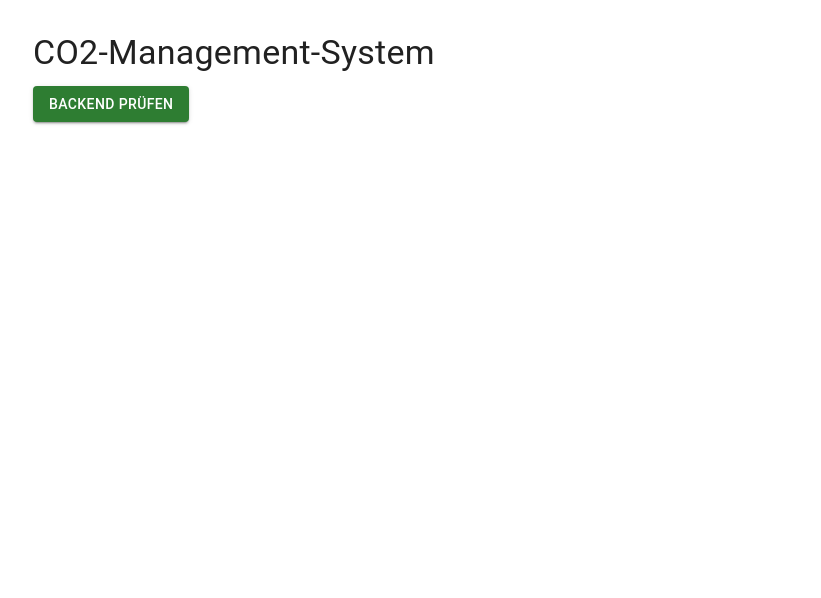
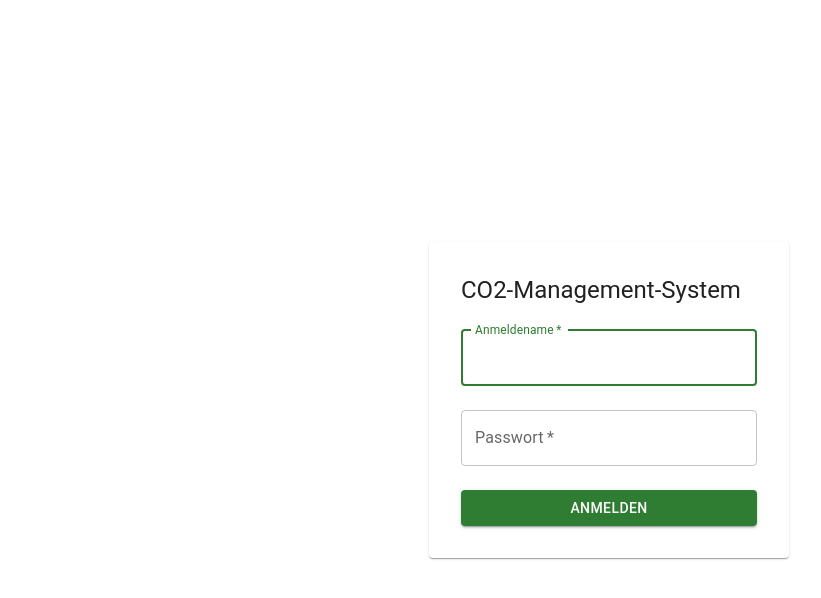
Before and after one commit to denniskrtn/co2-management-system, a React (Vite) app in the folder frontend/: page /anmeldung in a window 1280 px wide. Shown: the top 598 px of the page, without its empty margins (31-852 px from the left). Built offline with nearby package versions, Linux system fonts and the light colour scheme.

Commit message:
Add login page, auth context and role-based routes

```diff
--- a/frontend/package.json
+++ b/frontend/package.json
@@ -14,7 +14,8 @@
     "@emotion/styled": "^11.14.1",
     "@mui/material": "^9.5.0",
     "react": "^19.2.8",
-    "react-dom": "^19.2.8"
+    "react-dom": "^19.2.8",
+    "react-router": "^8.4.0"
   },
   "devDependencies": {
     "@eslint/js": "^10.0.1",
--- a/frontend/src/App.tsx
+++ b/frontend/src/App.tsx
@@ -1,24 +1,28 @@
-import { useState } from 'react'
-import { Button, Container, Typography } from '@mui/material'
+import { Navigate, Route, Routes } from 'react-router'
+import { RequireAuth } from './auth/RequireAuth'
+import { LoginPage } from './pages/LoginPage'
+import { PlaceholderPage } from './pages/PlaceholderPage'
 
 function App() {
-  const [status, setStatus] = useState('')
+  return (
+    <Routes>
+      <Route path="/anmeldung" element={<LoginPage />} />
 
-  const checkBackend = async () => {
-    const response = await fetch('/api/me')
-    setStatus(`Antwort vom Backend: ${response.status}`)
-  }
+      <Route element={<RequireAuth roles={['SUSTAINABILITY_OFFICER', 'MANAGER', 'USER']} />}>
+        <Route path="/auswertung" element={<PlaceholderPage title="Auswertung" />} />
+      </Route>
 
-  return (
-    <Container sx={{ mt: 4 }}>
-      <Typography variant="h4" gutterBottom>
-        CO2-Management-System
-      </Typography>
-      <Button variant="contained" onClick={checkBackend}>
-        Backend prüfen
-      </Button>
-      <Typography sx={{ mt: 2 }}>{status}</Typography>
-    </Container>
+      <Route element={<RequireAuth roles={['SUSTAINABILITY_OFFICER']} />}>
+        <Route path="/erfassung" element={<PlaceholderPage title="Erfassung" />} />
+      </Route>
+
+      <Route element={<RequireAuth roles={['ADMIN']} />}>
+        <Route path="/standortverwaltung" element={<PlaceholderPage title="Standortverwaltung" />} />
+        <Route path="/benutzerverwaltung" element={<PlaceholderPage title="Benutzerverwaltung" />} />
+      </Route>
+
+      <Route path="*" element={<Navigate to="/anmeldung" replace />} />
+    </Routes>
   )
 }
 
--- /dev/null
+++ b/frontend/src/api/client.ts
@@ -0,0 +1,51 @@
+const TOKEN_KEY = 'co2.token'
+
+export function getToken(): string | null {
+  return sessionStorage.getItem(TOKEN_KEY)
+}
+
+export function setToken(token: string | null): void {
+  if (token) {
+    sessionStorage.setItem(TOKEN_KEY, token)
+  } else {
+    sessionStorage.removeItem(TOKEN_KEY)
+  }
+}
+
+export class ApiError extends Error {
+  status: number
+
+  constructor(status: number, message: string) {
+    super(message)
+    this.status = status
+  }
+}
+
+let onUnauthorized: () => void = () => {}
+
+export function setUnauthorizedHandler(handler: () => void): void {
+  onUnauthorized = handler
+}
+
+export async function apiFetch<T>(path: string, options: RequestInit = {}): Promise<T> {
+  const headers = new Headers(options.headers)
+  headers.set('Content-Type', 'application/json')
+
+  const token = getToken()
+  if (token) {
+    headers.set('Authorization', `Bearer ${token}`)
+  }
+
+  const response = await fetch(path, { ...options, headers })
+
+  if (response.status === 401 && token) {
+    onUnauthorized()
+  }
+  if (!response.ok) {
+    throw new ApiError(response.status, `Anfrage fehlgeschlagen: ${response.status}`)
+  }
+  if (response.status === 204) {
+    return undefined as T
+  }
+  return (await response.json()) as T
+}
--- /dev/null
+++ b/frontend/src/auth/AuthContext.ts
@@ -0,0 +1,11 @@
+import { createContext } from 'react'
+import type { UserInfo } from './types'
+
+export interface AuthContextValue {
+  user: UserInfo | null
+  loading: boolean
+  login: (username: string, password: string) => Promise<UserInfo>
+  logout: () => void
+}
+
+export const AuthContext = createContext<AuthContextValue | null>(null)
--- /dev/null
+++ b/frontend/src/auth/AuthProvider.tsx
@@ -0,0 +1,43 @@
+import { useCallback, useEffect, useState, type ReactNode } from 'react'
+import { apiFetch, getToken, setToken, setUnauthorizedHandler } from '../api/client'
+import { AuthContext } from './AuthContext'
+import type { LoginResponse, UserInfo } from './types'
+
+export function AuthProvider({ children }: { children: ReactNode }) {
+  const [user, setUser] = useState<UserInfo | null>(null)
+  const [loading, setLoading] = useState(true)
+
+  const logout = useCallback(() => {
+    setToken(null)
+    setUser(null)
+  }, [])
+
+  useEffect(() => {
+    setUnauthorizedHandler(logout)
+
+    if (!getToken()) {
+      setLoading(false)
+      return
+    }
+    apiFetch<UserInfo>('/api/me')
+      .then(setUser)
+      .catch(() => logout())
+      .finally(() => setLoading(false))
+  }, [logout])
+
+  const login = async (username: string, password: string): Promise<UserInfo> => {
+    const response = await apiFetch<LoginResponse>('/api/auth/login', {
+      method: 'POST',
+      body: JSON.stringify({ username, password }),
+    })
+    setToken(response.token)
+    setUser(response.user)
+    return response.user
+  }
+
+  return (
+    <AuthContext.Provider value={{ user, loading, login, logout }}>
+      {children}
+    </AuthContext.Provider>
+  )
+}
--- /dev/null
+++ b/frontend/src/auth/RequireAuth.tsx
@@ -0,0 +1,19 @@
+import { Navigate, Outlet } from 'react-router'
+import { useAuth } from './useAuth'
+import { startPathFor } from './roles'
+import type { Role } from './types'
+
+export function RequireAuth({ roles }: { roles: Role[] }) {
+  const { user, loading } = useAuth()
+
+  if (loading) {
+    return null
+  }
+  if (!user) {
+    return <Navigate to="/anmeldung" replace />
+  }
+  if (!roles.includes(user.role)) {
+    return <Navigate to={startPathFor(user.role)} replace />
+  }
+  return <Outlet />
+}
--- /dev/null
+++ b/frontend/src/auth/roles.ts
@@ -0,0 +1,12 @@
+import type { Role } from './types'
+
+export const roleLabels: Record<Role, string> = {
+  ADMIN: 'Administration',
+  SUSTAINABILITY_OFFICER: 'Nachhaltigkeitsbeauftragte',
+  MANAGER: 'Führungskraft',
+  USER: 'Benutzer',
+}
+
+export function startPathFor(role: Role): string {
+  return role === 'ADMIN' ? '/standortverwaltung' : '/auswertung'
+}
--- /dev/null
+++ b/frontend/src/auth/types.ts
@@ -0,0 +1,15 @@
+export type Role = 'ADMIN' | 'SUSTAINABILITY_OFFICER' | 'MANAGER' | 'USER'
+
+export interface UserInfo {
+  username: string
+  name: string
+  role: Role
+  siteId: number | null
+  siteName: string | null
+}
+
+export interface LoginResponse {
+  token: string
+  expiresInSeconds: number
+  user: UserInfo
+}
--- /dev/null
+++ b/frontend/src/auth/useAuth.ts
@@ -0,0 +1,10 @@
+import { useContext } from 'react'
+import { AuthContext } from './AuthContext'
+
+export function useAuth() {
+  const context = useContext(AuthContext)
+  if (!context) {
+    throw new Error('useAuth must be used within AuthProvider')
+  }
+  return context
+}
--- a/frontend/src/main.tsx
+++ b/frontend/src/main.tsx
@@ -1,7 +1,9 @@
 import { StrictMode } from 'react'
 import { createRoot } from 'react-dom/client'
+import { BrowserRouter } from 'react-router'
 import { CssBaseline, ThemeProvider, createTheme } from '@mui/material'
 import App from './App.tsx'
+import { AuthProvider } from './auth/AuthProvider'
 
 const theme = createTheme({
   palette: {
@@ -13,7 +15,11 @@ createRoot(document.getElementById('root')!).render(
   <StrictMode>
     <ThemeProvider theme={theme}>
       <CssBaseline />
-      <App />
+      <BrowserRouter>
+        <AuthProvider>
+          <App />
+        </AuthProvider>
+      </BrowserRouter>
     </ThemeProvider>
   </StrictMode>,
 )
--- /dev/null
+++ b/frontend/src/pages/LoginPage.tsx
@@ -0,0 +1,75 @@
+import { useState, type FormEvent } from 'react'
+import { Navigate, useNavigate } from 'react-router'
+import { Alert, Box, Button, Paper, TextField, Typography } from '@mui/material'
+import { ApiError } from '../api/client'
+import { startPathFor } from '../auth/roles'
+import { useAuth } from '../auth/useAuth'
+
+export function LoginPage() {
+  const { user, login } = useAuth()
+  const navigate = useNavigate()
+  const [username, setUsername] = useState('')
+  const [password, setPassword] = useState('')
+  const [error, setError] = useState<string | null>(null)
+  const [submitting, setSubmitting] = useState(false)
+
+  if (user) {
+    return <Navigate to={startPathFor(user.role)} replace />
+  }
+
+  const handleSubmit = async (event: FormEvent<HTMLFormElement>) => {
+    event.preventDefault()
+    setError(null)
+    setSubmitting(true)
+    try {
+      const loggedInUser = await login(username, password)
+      navigate(startPathFor(loggedInUser.role), { replace: true })
+    } catch (e) {
+      setError(
+        e instanceof ApiError && e.status === 401
+          ? 'Anmeldename oder Passwort ist falsch.'
+          : 'Die Anmeldung ist derzeit nicht möglich.',
+      )
+    } finally {
+      setSubmitting(false)
+    }
+  }
+
+  return (
+    <Box sx={{ minHeight: '100vh', display: 'flex', alignItems: 'center', justifyContent: 'center' }}>
+      <Paper sx={{ p: 4, width: 360 }}>
+        <Box component="form" onSubmit={handleSubmit}>
+          <Typography variant="h5" gutterBottom>
+            CO2-Management-System
+          </Typography>
+          {error && (
+            <Alert severity="error" sx={{ mb: 2 }}>
+              {error}
+            </Alert>
+          )}
+          <TextField
+            label="Anmeldename"
+            value={username}
+            onChange={(e) => setUsername(e.target.value)}
+            fullWidth
+            margin="normal"
+            autoFocus
+            required
+          />
+          <TextField
+            label="Passwort"
+            type="password"
+            value={password}
+            onChange={(e) => setPassword(e.target.value)}
+            fullWidth
+            margin="normal"
+            required
+          />
+          <Button type="submit" variant="contained" fullWidth sx={{ mt: 2 }} disabled={submitting}>
+            Anmelden
+          </Button>
+        </Box>
+      </Paper>
+    </Box>
+  )
+}
--- /dev/null
+++ b/frontend/src/pages/PlaceholderPage.tsx
@@ -0,0 +1,18 @@
+import { Button, Container, Typography } from '@mui/material'
+import { useAuth } from '../auth/useAuth'
+
+export function PlaceholderPage({ title }: { title: string }) {
+  const { user, logout } = useAuth()
+
+  return (
+    <Container sx={{ mt: 4 }}>
+      <Typography variant="h4" gutterBottom>
+        {title}
+      </Typography>
+      <Typography>Angemeldet als {user?.name}</Typography>
+      <Button sx={{ mt: 2 }} onClick={logout}>
+        Abmelden
+      </Button>
+    </Container>
+  )
+}
```
Also changed, not shown: 1 other file (tests, documents, lock files or other folders).
